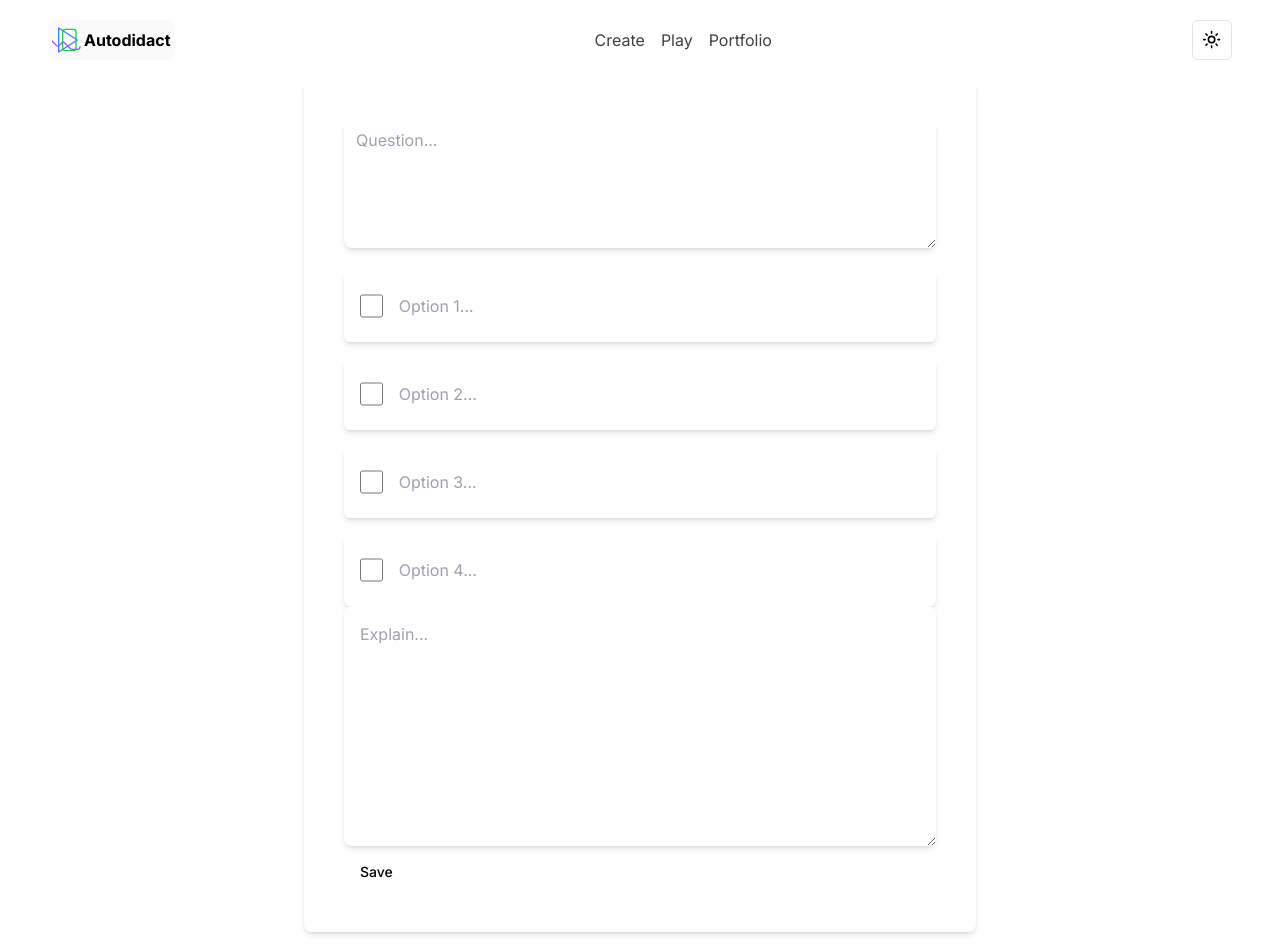
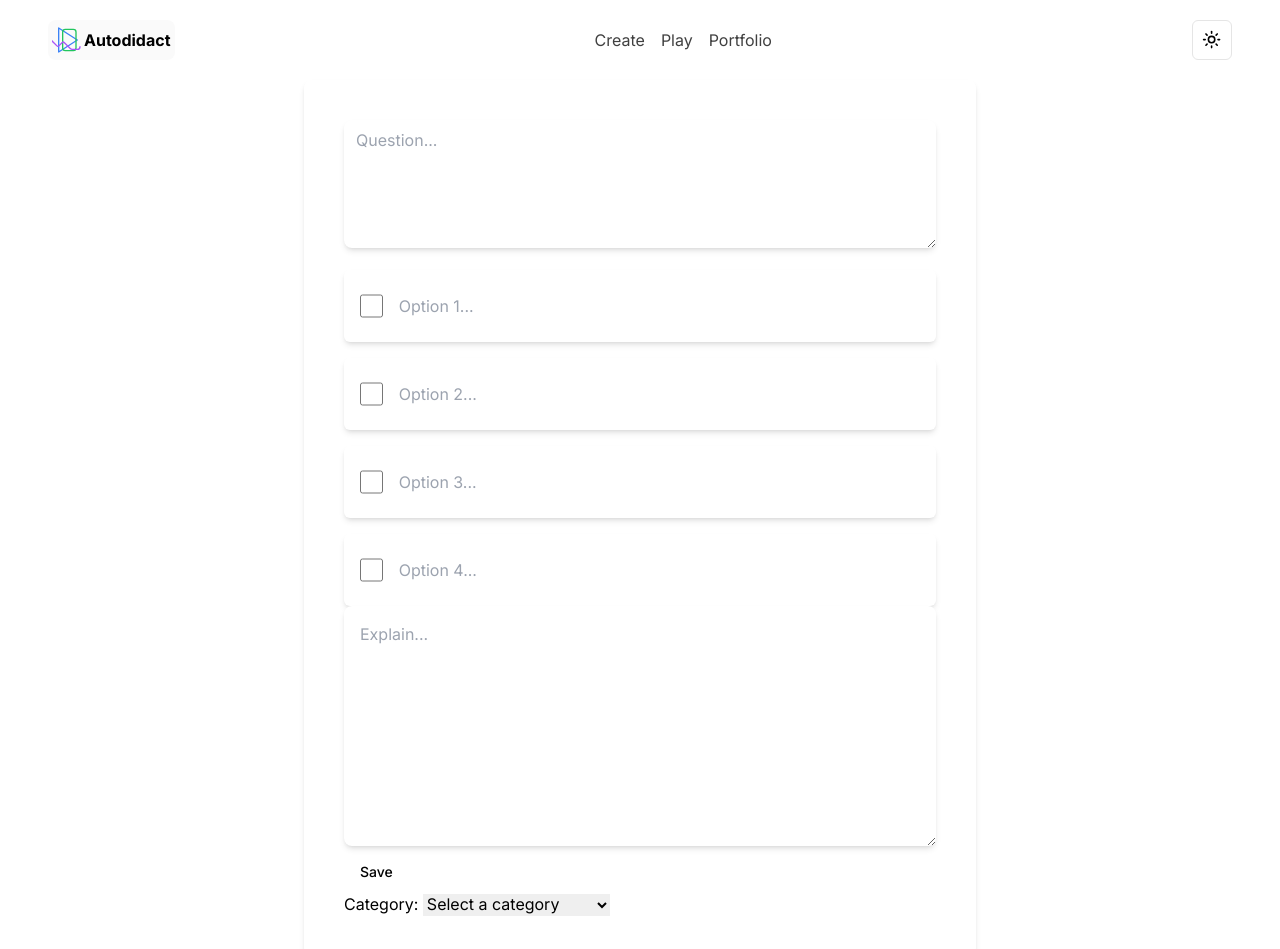
Before and after one commit to san-poon/nexus-adept, a Next.js app: page /quiz/mcqs/create in a window 1280 px wide. Shown: the top 949 px of the page. Built offline with nearby package versions, Linux system fonts and the light colour scheme.

Commit message:
Add category

```diff
--- /dev/null
+++ b/app/quiz/mcqs/create/components/category.tsx
@@ -0,0 +1,47 @@
+'use client';
+
+import { useState } from "react";
+
+interface CategoryInputProps {
+    categories: string[];
+    selectedCategory: string;
+    onSelectCategory: (category: string) => void;
+}
+
+export default function ShowCategoryInput() {
+    const [selectedCategory, setSelectedCategory] = useState('');
+    const categories = ["Web Development", 'Mobile Development', 'Desktop Development'];
+
+    const handleSelectCategory = (category: string) => {
+        setSelectedCategory(category);
+    }
+
+    return (
+        <div>
+            <CategoryInput
+                categories={categories}
+                selectedCategory={selectedCategory}
+                onSelectCategory={handleSelectCategory}
+            />
+
+        </div>
+    )
+}
+
+const CategoryInput: React.FC<CategoryInputProps> = ({ categories, selectedCategory, onSelectCategory }) => {
+    return (
+        <div>
+            <label htmlFor="category">Category: </label>
+            <select
+                id="category"
+                value={selectedCategory}
+                onChange={(e) => onSelectCategory(e.target.value)}
+            >
+                <option value="" disabled>Select a category</option>
+                {categories.map((category) => (
+                    <option key={category} value={category}>{category}</option>
+                ))}
+            </select>
+        </div>
+    );
+}
--- a/app/quiz/mcqs/create/components/createForm.tsx
+++ b/app/quiz/mcqs/create/components/createForm.tsx
@@ -1,9 +1,10 @@
 
 import QuestionInput from "./question";
 import OptionInput from "./option";
-import ExplanationInput from "./explanations";
+import ExplanationInput from "./explanation";
 import { createQuiz } from "@/app/lib/action";
 import SubmitButton from "@/app/components/SubmitButton";
+import ShowCategoryInput from "./category";
 
 export default function CreateForm() {
     return (
@@ -19,6 +20,7 @@ export default function CreateForm() {
             </div>
             <ExplanationInput />
             <SubmitButton>Save</SubmitButton>
+            <ShowCategoryInput />
         </form>
     );
 }
```
Also changed, not shown: app/quiz/mcqs/create/components/explanation.tsx (renamed from app/quiz/mcqs/create/components/explanations.tsx).
